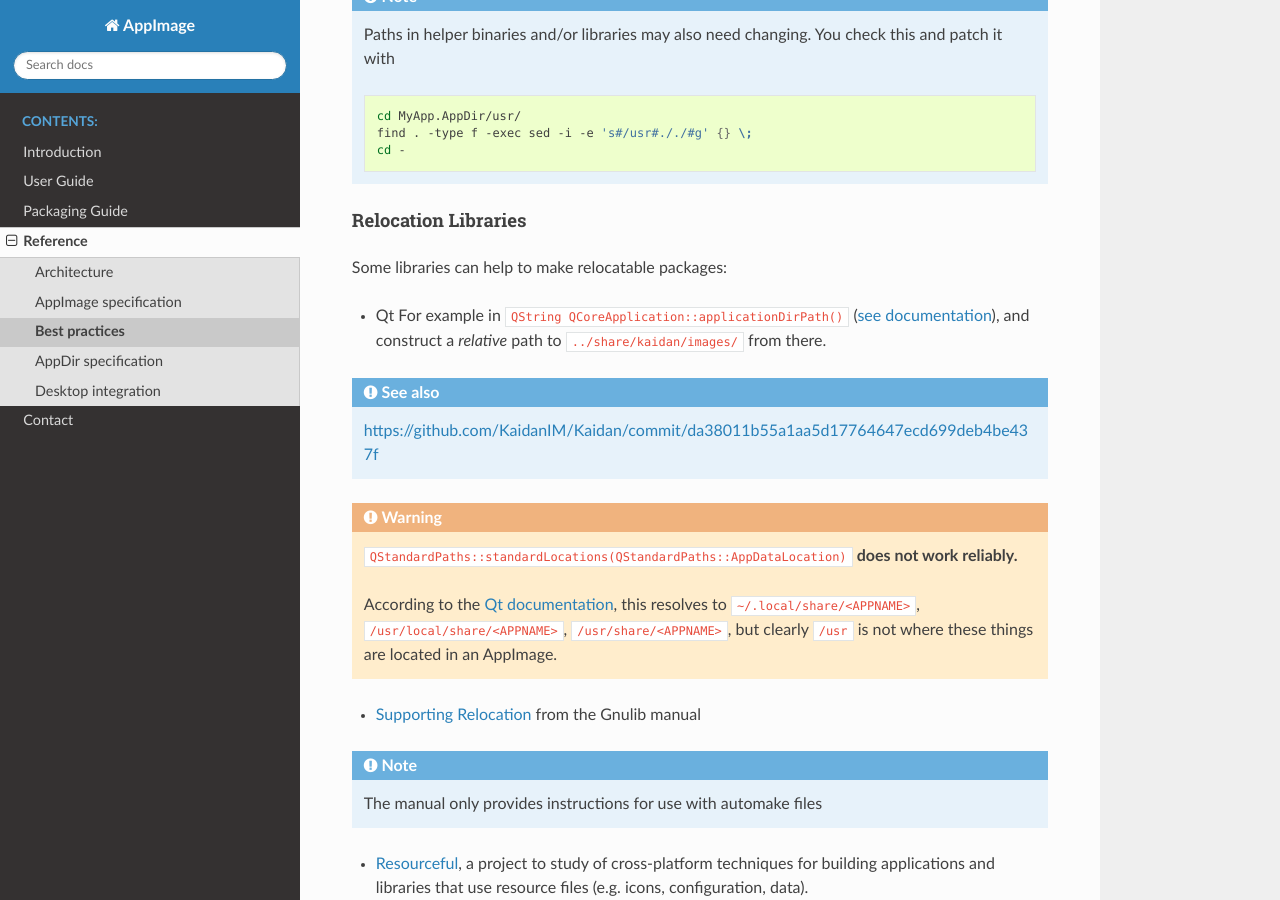
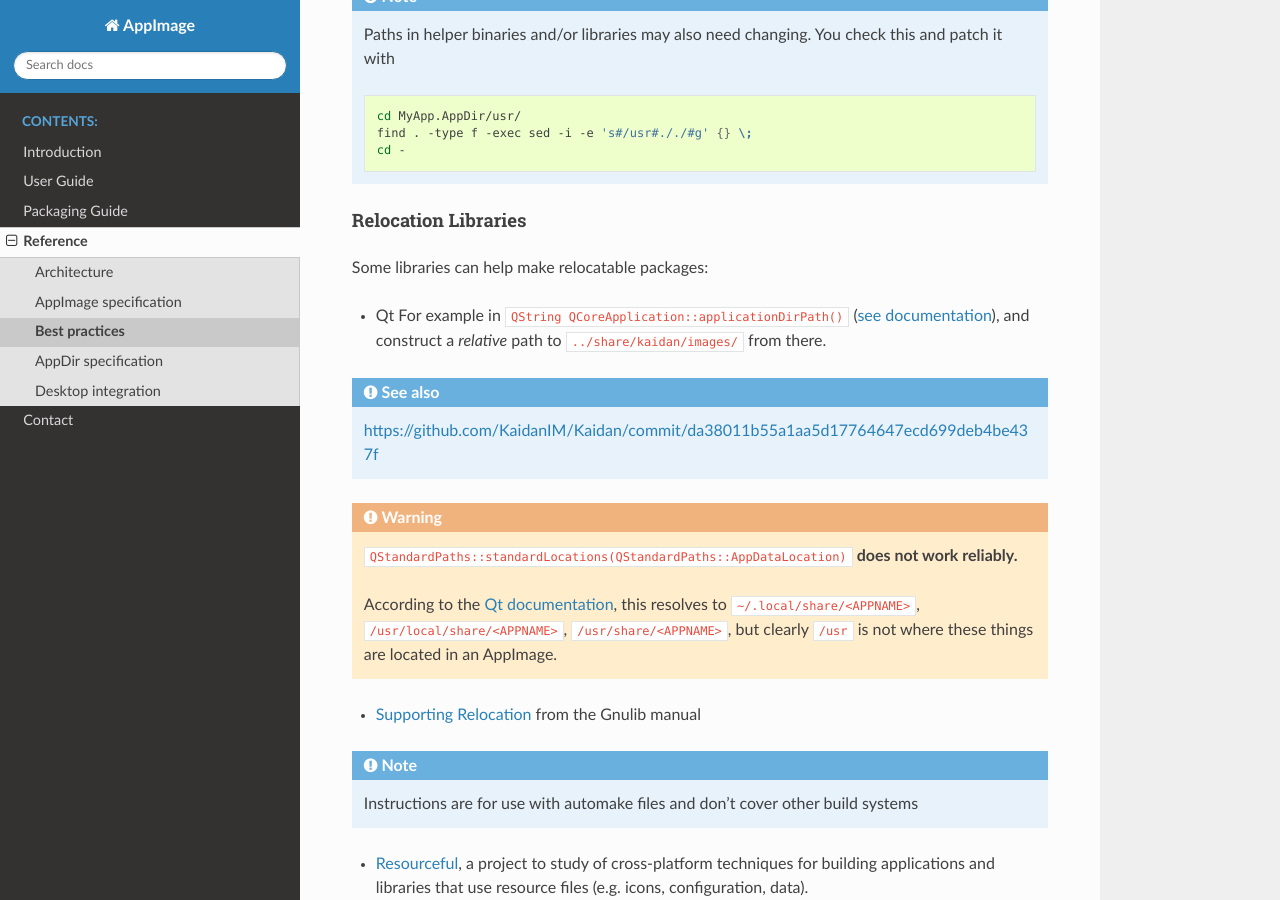
Before and after one commit to AppImage/docs.appimage.org, a Sphinx documentation site: the page built from source/reference/best-practices.rst, in a window 1280 px wide and 900 px high, scrolled down 2019 px. Built offline with Sphinx 7.4.7 and the Read the Docs theme 2.0.0, drawn with Linux system fonts in a browser that asks for light colours.

Commit message:
minor clean-up

```diff
--- a/source/reference/best-practices.rst
+++ b/source/reference/best-practices.rst
@@ -92,7 +92,7 @@
 Relocation Libraries
 ^^^^^^^^^^^^^^^^^^^^^^^^
 
-Some libraries can help to make relocatable packages:
+Some libraries can help make relocatable packages:
 
 * Qt
   For example in :code:`QString
@@ -118,7 +118,8 @@
   from the Gnulib manual
 
 .. note::
-	The manual only provides instructions for use with automake files
+	Instructions are for use with automake files and don't cover
+	other build systems
 
 * `Resourceful`_, a project to study of cross-platform techniques for
   building applications and libraries that use resource files (e.g.
```
